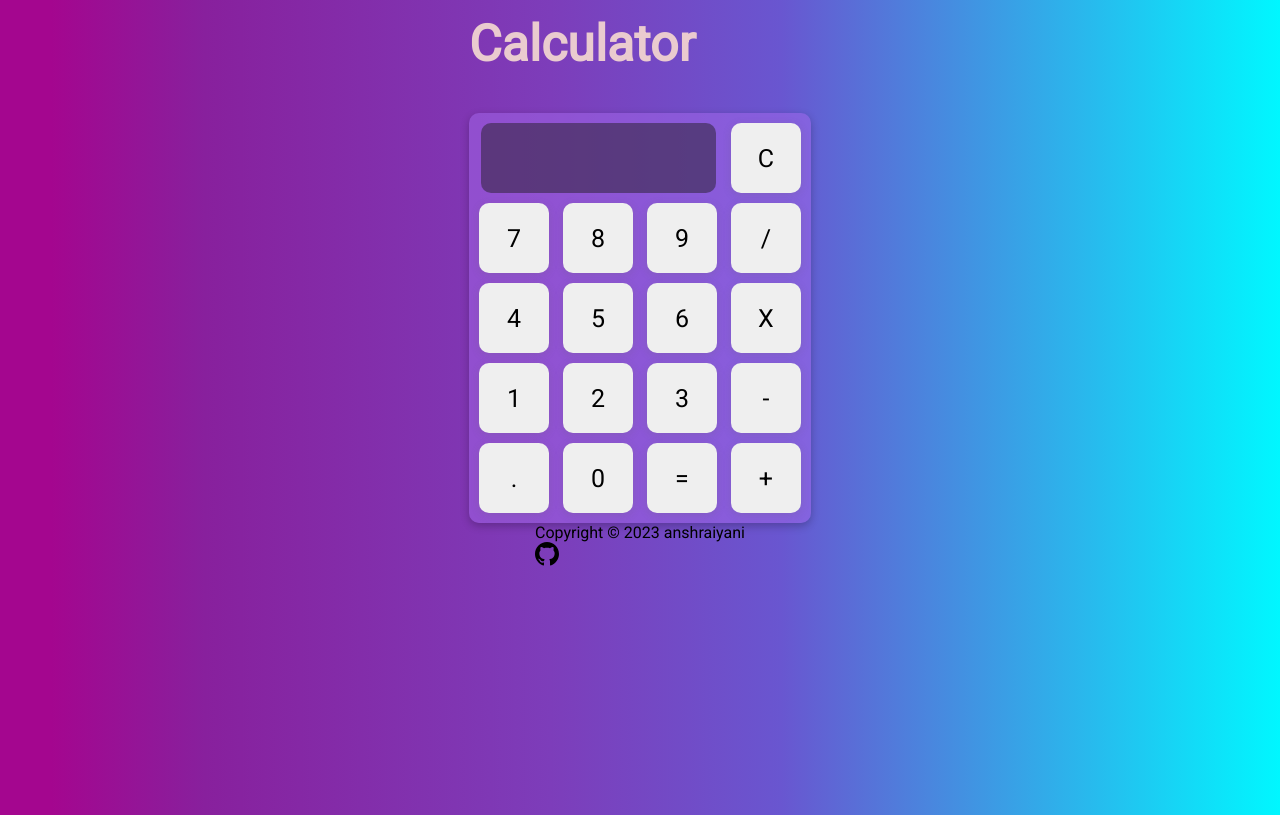
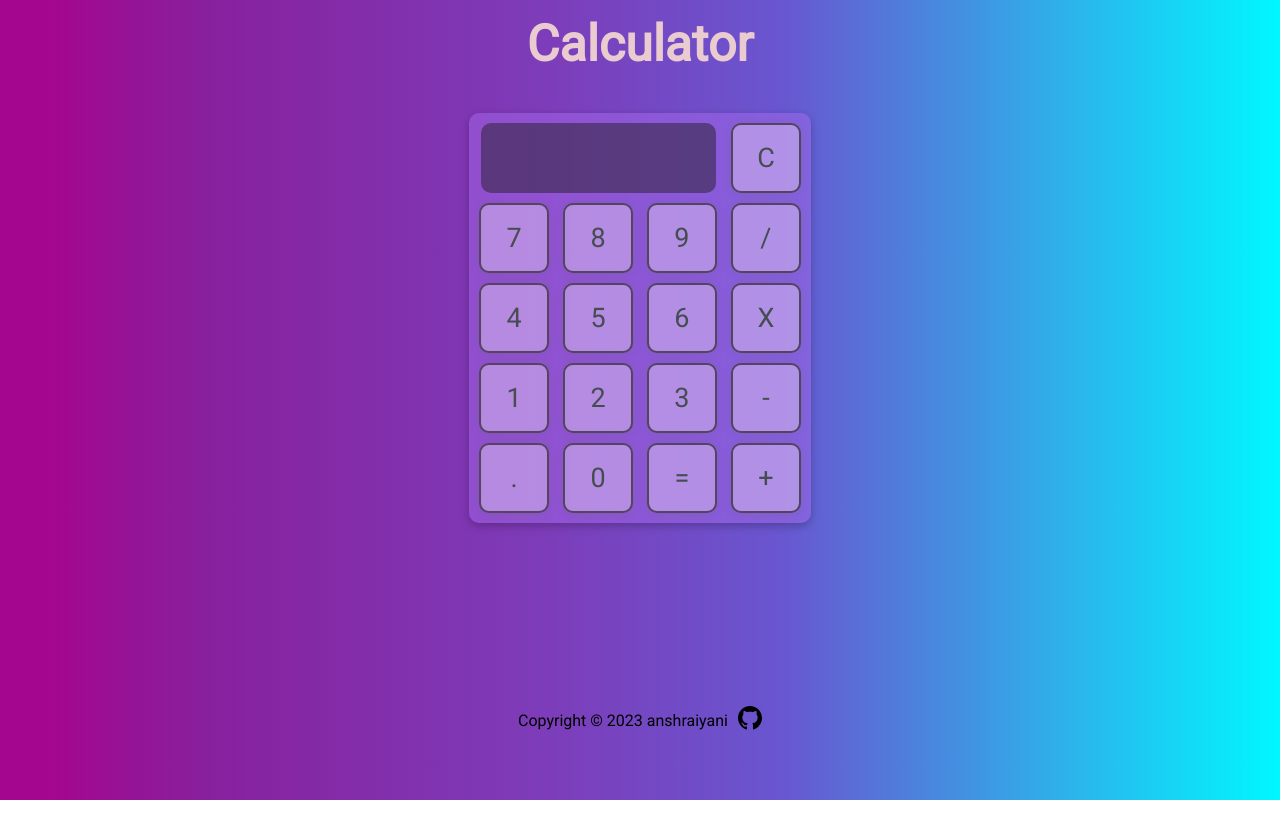
Before and after one commit to anshraiyani/CalculatorApp, a plain HTML site: page index.html in a window 1280 px wide. Drawn offline with Linux system fonts and the light colour scheme.

Commit message:
updated styles

```diff
--- a/style.css
+++ b/style.css
@@ -7,7 +7,6 @@
 }
 
 body {
-    margin-top: 15px;
   background: rgb(164, 6, 143);
   background: linear-gradient(
     90deg,
@@ -17,15 +16,21 @@ body {
     rgba(105, 86, 208, 1) 61%,
     rgba(0, 247, 255, 1) 100%
   );
-  display: flex;
-  flex-direction: column;
-  align-items: center;
-  justify-content: flex-start;
   height: 100vh;
   width: 100vw;
 }
 
+.container{
+    display: flex;
+    flex-direction: column;
+    align-items: center;
+    justify-content: flex-start;
+    height: 80vh;
+    width: 100vw;
+}
+
 h1{
+    margin-top: 15px;
     font-size: 50px;
     color: rgb(234, 203, 207);
 }
@@ -54,7 +59,7 @@ h1{
     display: flex;
     flex-direction: column;
     align-items: flex-end;
-    justify-content: center;
+    justify-content: flex-end;
 }
 
 .previous-value{
@@ -71,8 +76,23 @@ button{
     width: 70px;
     height: 70px;
     margin: 5px;
-    font-size: 25px;
+    font-size: 27px;
     border-radius: 10px;
     border: none;
     box-shadow: rgba(99, 99, 99, 0.2) 0px 2px 8px 0px;
+    background-color: rgba(219, 196, 242, 0.5);
+    border: 2px solid rgb(82, 69, 93);
+    color: rgb(69, 77, 81);
 }
+
+.footer{
+    height: 20vh;
+    width: 100vw;
+    display: flex;
+    justify-content: center;
+    align-items: center;
+}
+
+.footer a{
+    margin-left: 10px;
+}
```
